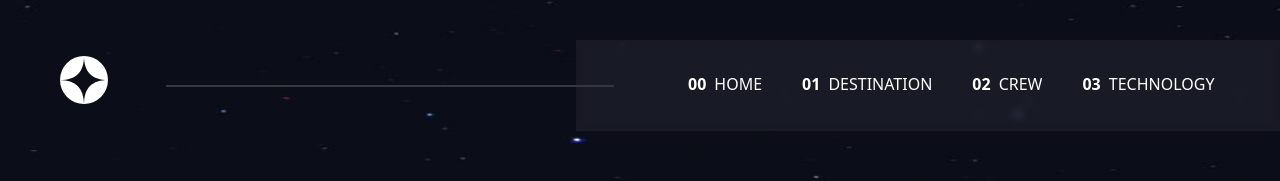
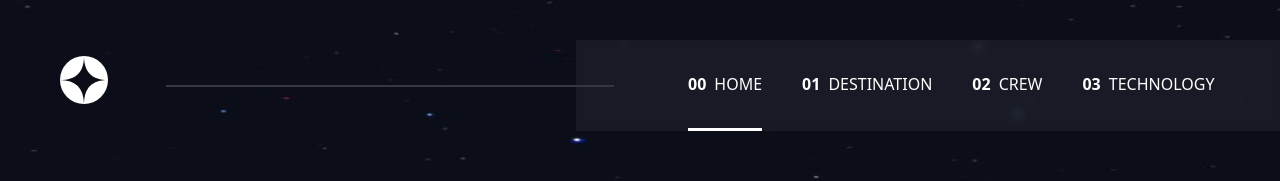
Before and after one commit to puyanwei/space-tourism, a Next.js app: page / in a window 1280 px wide. Shown: the top 181 px of the page. Built offline with nearby package versions, Linux system fonts and the light colour scheme; a web font is replaced by a local one.

Commit message:
Fixed active nav bar

```diff
--- a/src/components/2-molecules/NavBar/index.tsx
+++ b/src/components/2-molecules/NavBar/index.tsx
@@ -19,8 +19,9 @@ export function NavBar({ data, currentPath, className = "" }: NavBarProps) {
         {data.map(({ href, text }, index) => {
           const navNumber = index < 10 ? `0${index}` : index
           const resolvedText = `/${text.toLowerCase()}`
+          const resolvedCurrentPath = currentPath === "/" ? "/home" : currentPath
           const linkStyle =
-            currentPath === resolvedText
+            resolvedCurrentPath === resolvedText
               ? `border-white`
               : `hover:border-white/50 border-transparent`
 
--- a/src/pages/_app.tsx
+++ b/src/pages/_app.tsx
@@ -3,6 +3,7 @@ import "./styles.css"
 import type { AppProps } from "next/app"
 import { Logo } from "@/components/1-atoms/Icons/Logo"
 import { IconWrapper } from "@/components/1-atoms/Icons"
+import { usePathname } from "next/navigation"
 
 export const metadata = {
   title: "Space Tourism",
@@ -17,13 +18,18 @@ const navBar = [
 ]
 
 function MyApp({ Component, pageProps }: AppProps) {
+  const currentPath = usePathname()
   return (
     <>
       <div className="fixed left-14 top-14">
         <IconWrapper icon={<Logo />} />
       </div>
       <div className="z-10 fixed border-[1px] border-space-dark-gray top-[85px] left-[13%] w-[35%]" />
-      <NavBar className="fixed right-0 top-10 w-[55%] px-20" data={navBar} currentPath="/" />
+      <NavBar
+        className="fixed right-0 top-10 w-[55%] px-20"
+        data={navBar}
+        currentPath={currentPath}
+      />
       <Component {...pageProps} />
     </>
   )
```
